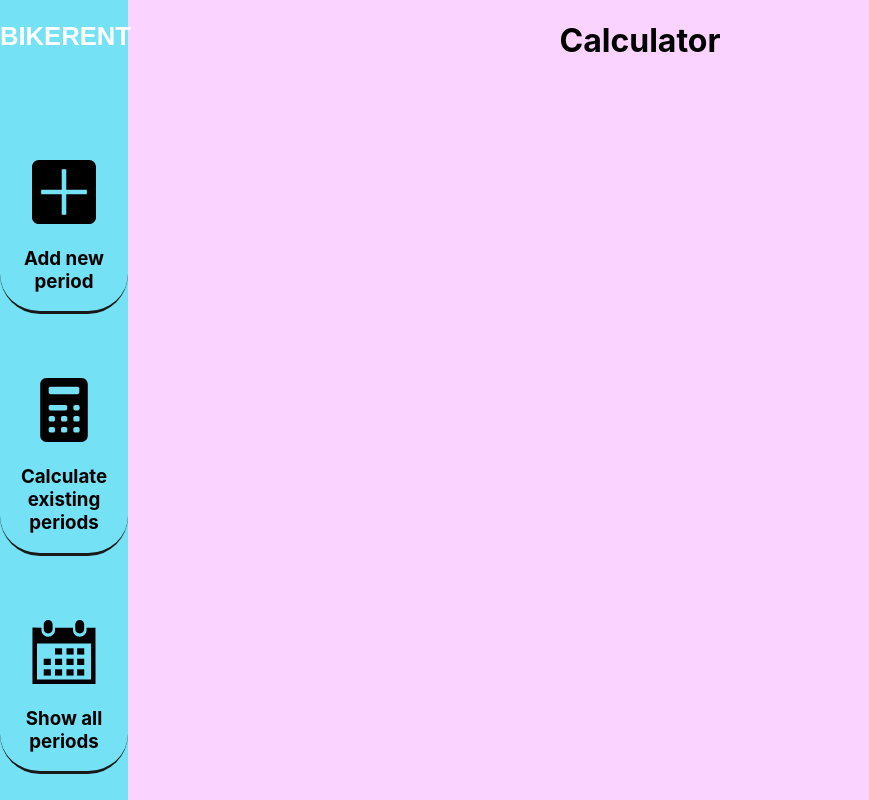
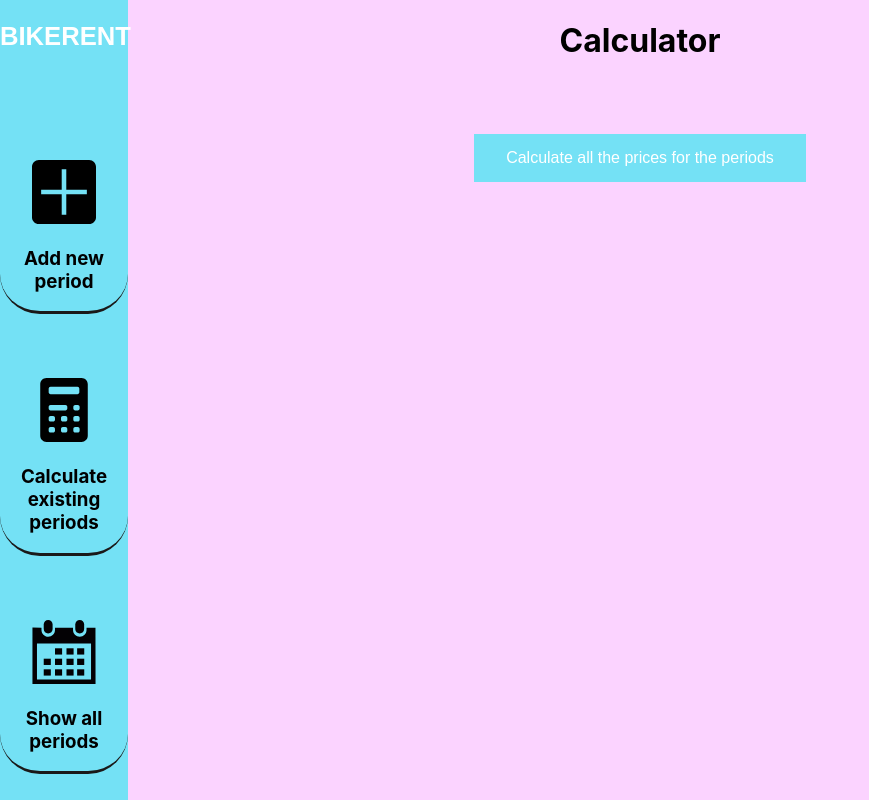
Before and after one commit to EasyGoingLove/bike-company, a React (Create React App) app: page / in a window 1280 px wide. Both pictures are taken after a click on the element "Calculate existing periods". Shown: the whole page, without its empty margins (0-869 px from the left). Built offline with nearby package versions, Linux system fonts and the light colour scheme.

Commit message:
Set error handlers for table component and finished the calculator component.

```diff
--- a/src/components/Calculator/Calculator.css
+++ b/src/components/Calculator/Calculator.css
@@ -0,0 +1,38 @@
+
+  .calculator-container{
+    margin: auto;
+    width: 60%;
+    padding: 10px;
+    margin-top: 5%;
+  }
+.calc-btn{
+    background-color: rgb(116, 225, 245);
+    border: none;
+    color: white;
+    padding: 15px 32px;
+    text-align: center;
+    text-decoration: none;
+    display: inline-block;
+    font-size: 16px;
+    margin-bottom: 5%;
+  }
+  .calc-btn:hover{
+    background-color: rgb(45, 219, 250);
+  }
+  table {
+    border-collapse: collapse;
+    width: 100%;
+  }
+
+  th, td {
+    text-align: left;
+    padding: 8px;
+  }
+
+  tr:nth-child(even){background-color: white}
+  tr:nth-child(odd){background-color: white}
+
+  th {
+    background-color: rgb(116, 225, 245);
+    color: white;
+  }
--- a/src/components/Calculator/Calculator.tsx
+++ b/src/components/Calculator/Calculator.tsx
@@ -1,16 +1,69 @@
-import React from "react";
+import React, { useState } from "react";
 
-import './Calculator.css';
+import "./Calculator.css";
+
+const Calculator = () => {
+  let calculatedPrices: any[] = [];
+
+  const [results, setResults] = useState<any>();
+  const calculator = () => {
+    const savedData1: any = localStorage.getItem("presetItems");
+    const savedData2: any = localStorage.getItem("addedItem");
 
 
-const Calculator = ()=>{
+    try{
+      const parsedData: string[] = JSON.parse(savedData1).concat(JSON.parse(savedData2));
+      for (let i = 0; i < parsedData.length; i += 4) {
+        let date1 = new Date(parsedData[i + 1]);
+        let date2 = new Date(parsedData[i + 2]);
 
- return(
-     <div>
-         <h1>Calculator</h1>
-     </div>
- )
+        let Difference_In_Time = date2.getTime() - date1.getTime();
 
+        let Difference_In_Days = Difference_In_Time / (1000 * 3600 * 24);
+        console.log(parseInt(parsedData[i]),Difference_In_Days);
+
+        let price = Math.floor((Difference_In_Days+1) * parseInt(parsedData[i]));
+        calculatedPrices.push(parsedData[i + 1], parsedData[i + 2], price);
+      }
+
+      setResults(
+        <table className="table">
+          <tr>
+            <th>From</th>
+            <th>To</th>
+            <th>Total Price</th>
+          </tr>
+          {calculatedPrices.map((e: any, i: number) => {
+            if (i % 3 === 0 && (e)) {
+              return (
+                <tr>
+                  <td>{calculatedPrices[i]}</td>
+                  <td>{calculatedPrices[i + 1]}</td>
+                  <td>{calculatedPrices[i + 2]}</td>
+                </tr>
+              );
+            } else {
+              return null;
+            }
+          })}
+        </table>
+      );
+    }catch(err){
+     alert("Please first save periods in the 'Show all periods' page.")
+    }
+  };
+  return (
+    <div>
+      <h1>Calculator</h1>
+      <div className="calculator-container">
+        <button onClick={calculator} className="calc-btn">
+          Calculate all the prices for the periods
+        </button>
+
+        {results}
+      </div>
+    </div>
+  );
 };
 
 export default Calculator;
--- a/src/components/Table/Table.tsx
+++ b/src/components/Table/Table.tsx
@@ -5,8 +5,6 @@ import "./Table.css";
 type TableProps = {
     information : any,
     addedinformation : any,
-    // price: number,
-    // date:string
 };
 
 
@@ -27,14 +25,11 @@ const Table = (props:TableProps) => {
                 localStorage.setItem(`presetItems`,JSON.stringify(dataToAdd))
             }else{
                 let b =JSON.parse(a);
-                console.log(b);
+                let newItems = b.concat(dataToAdd);
+                if(b.length<16){localStorage.setItem(`presetItems`,JSON.stringify(newItems))}
 
-                let newItems = b.concat(dataToAdd);
-                localStorage.setItem(`presetItems`,JSON.stringify(newItems))
             }
         }
-
-
     };
 
   return (
```
